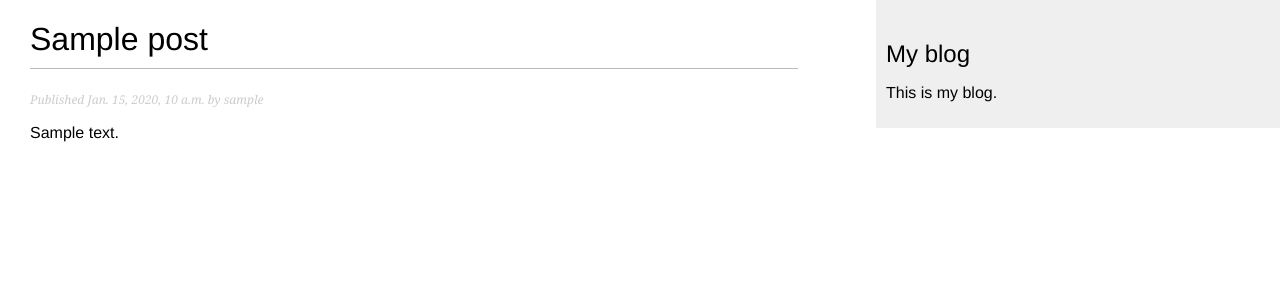
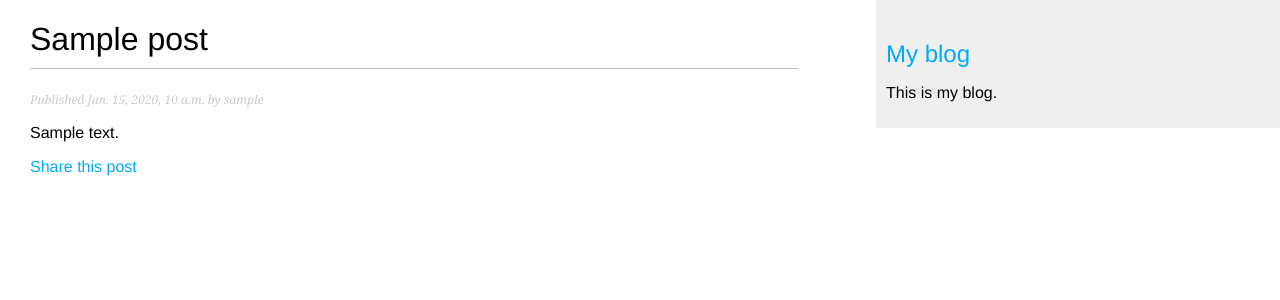
Before and after one commit to evil-kekc/BlogApp, a Django app: a page that uses blog/templates/blog/base.html in a window 1280 px wide. Shown: the top 300 px of the page. Run offline with Django 4.2, Linux system fonts and the light colour scheme; tables that the repository leaves empty hold one stand-in row (values such as "Sample post").

Commit message:
Add sharing posts

```diff
--- a/blog/templates/blog/base.html
+++ b/blog/templates/blog/base.html
@@ -11,7 +11,11 @@
     {% endblock %}
 </div>
 <div id="sidebar">
-    <h2>My blog</h2>
+    <h2>
+        <a href="{% url 'blog:post_list' %}">
+            My blog
+        </a>
+    </h2>
     <p>This is my blog.</p>
 </div>
 </body>
--- a/blog/templates/blog/post/detail.html
+++ b/blog/templates/blog/post/detail.html
@@ -1,6 +1,8 @@
 {% extends 'blog/base.html' %}
 
-{% block title %}{{ post.title }}{% endblock title %}
+{% block title %}
+     {{ post.title }}
+{% endblock title %}
 
 {% block content %}
     <h1>{{ post.title }}</h1>
@@ -8,4 +10,9 @@
         Published {{ post.publish }} by {{ post.author }}
     </p>
     {{ post.body|linebreaks }}
+    <p>
+        <a href="{% url "blog:post_share" post.id %}">
+            Share this post
+        </a>
+    </p>
 {% endblock %}
--- a/blog/urls.py
+++ b/blog/urls.py
@@ -6,4 +6,6 @@ app_name = 'blog'
 urlpatterns = [
     path('', views.PostListView.as_view(), name='post_list'),
     path('<int:year>/<int:month>/<int:day>/<slug:post>/', views.post_detail, name='post_detail'),
+    path('<int:post_id>/share/', views.post_share, name='post_share'),
+
 ]
--- a/blog/views.py
+++ b/blog/views.py
@@ -1,6 +1,10 @@
+import os
+
+from django.core.mail import send_mail
 from django.shortcuts import render, get_object_or_404
 from django.views.generic import ListView
 
+from .forms import EmailPostForm
 from .models import Post
 
 
@@ -33,3 +37,39 @@ def post_detail(request, year, month, day, post):
                   {
                       'post': post
                   })
+
+
+def post_share(request, post_id):
+    """Sending a post by email
+
+    :param request: request object
+    :param post_id: post id
+    :return: HTTP Response
+    """
+    post = get_object_or_404(Post,
+                             id=post_id,
+                             status=Post.Status.PUBLISHED)
+
+    sent = False
+
+    if request.method == 'POST':
+        form = EmailPostForm(request.POST)
+        if form.is_valid():
+            cd = form.cleaned_data
+            post_url = request.build_absolute_uri(
+                post.get_absolute_url()
+            )
+            subject = f"{cd['name']} recommended you read " \
+                      f"{post.title}"
+            message = f'Read {post.title} at {post_url}\n\n' \
+                      f"{cd['name']}\'s comments: {cd['comments']}"
+
+            send_mail(subject, message, os.getenv('ADMIN_GMAIL'), [cd['to']])
+            sent = True
+    else:
+        form = EmailPostForm()
+    return render(request, 'blog/post/share.html', {
+        'post': post,
+        'form': form,
+        'sent': sent
+    })
```
Also changed, not shown: blog/forms.py (added, +9 -0 lines), blog/templates/blog/post/share.html (added, +19 -0 lines), mysite/settings.py (+6 -6 lines).
